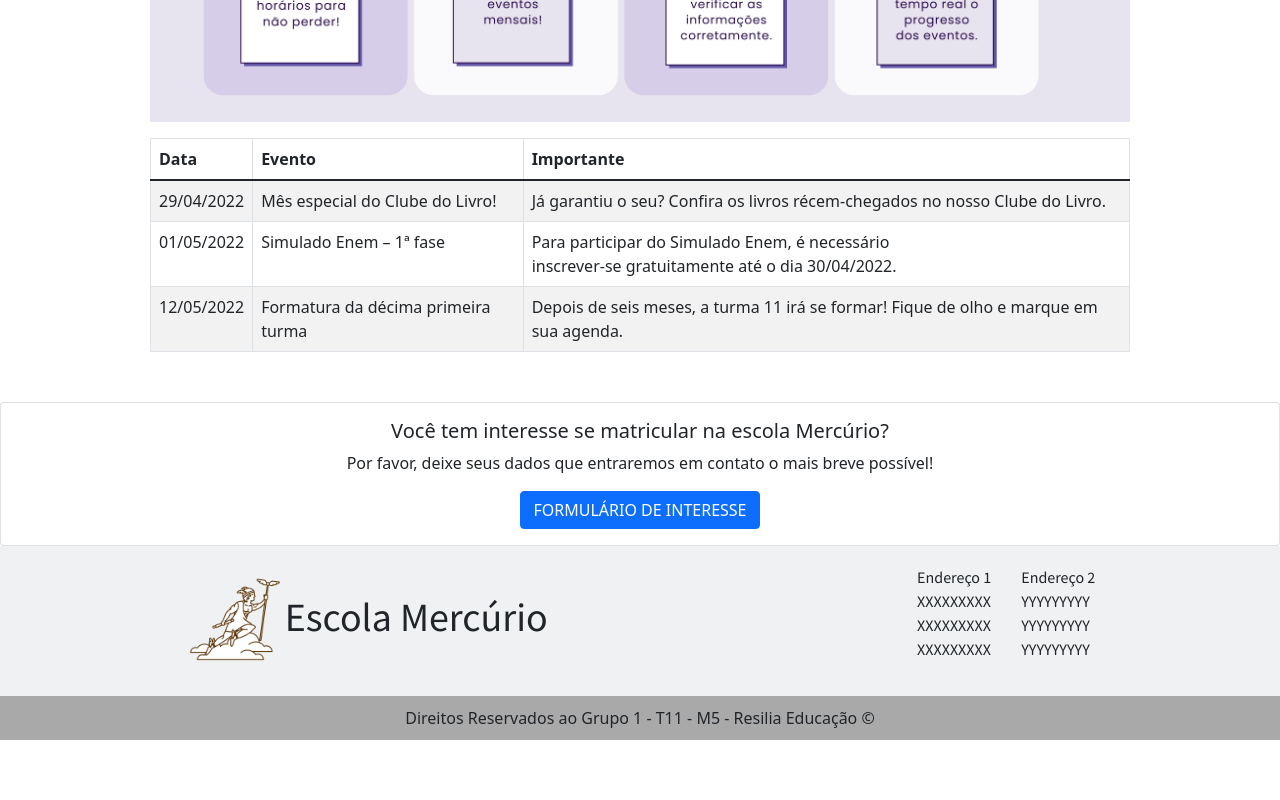
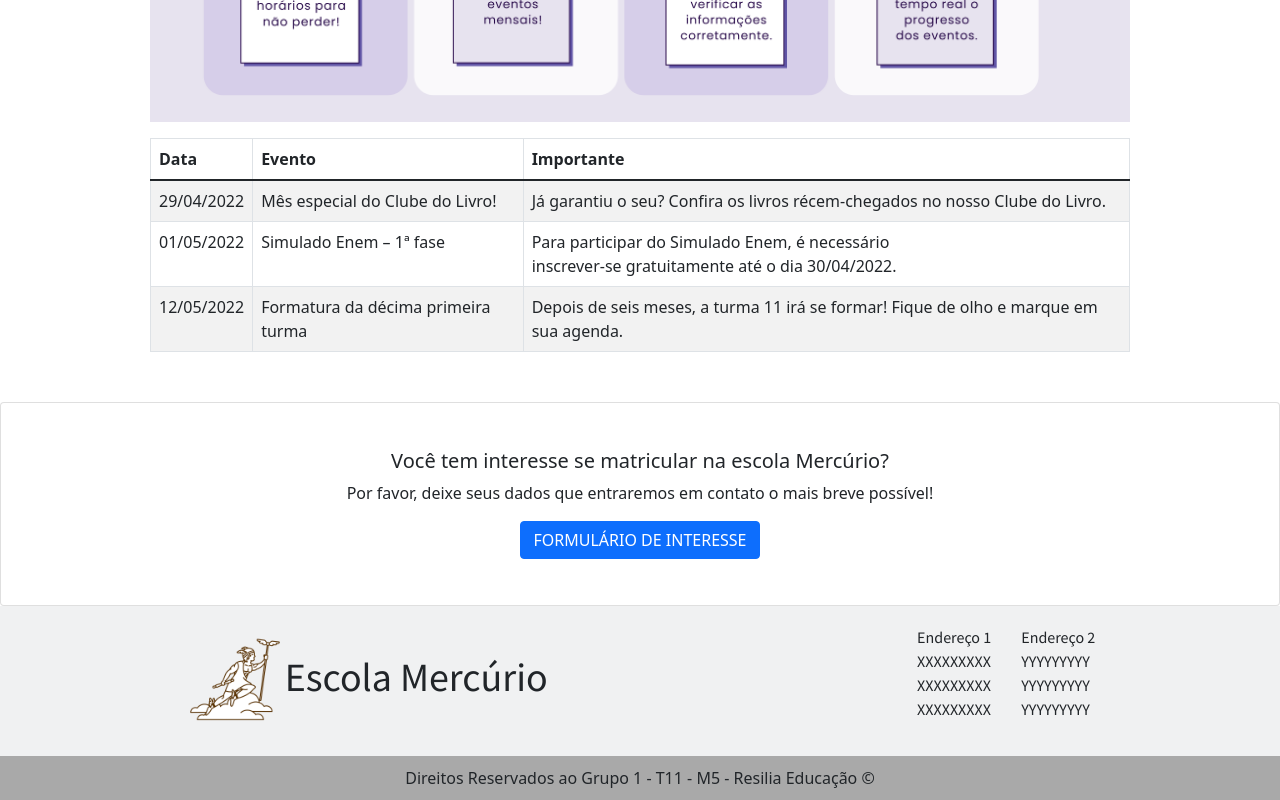
Before and after one commit to yagormoraes/projetoModulo5, a React (Create React App) app in the folder escola-mercurio/: page / in a window 1280 px wide. Shown: the part 1454-2254 px from the top of the page. Before the commit the page ends 2194 px from the top, so only its background shows below. Built offline with nearby package versions, Linux system fonts and the light colour scheme.

Commit message:
dei um espaçamento no card final de interesse

```diff
--- a/escola-mercurio/src/Pages/Home/home.css
+++ b/escola-mercurio/src/Pages/Home/home.css
@@ -36,6 +36,10 @@
     height: 50px;
   }
 
-  td {
+  .text-center {
       padding: 30px;
   }
+
+  .table-espaco {
+    padding: 30px;
+  }
--- a/escola-mercurio/src/Pages/Home/home.jsx
+++ b/escola-mercurio/src/Pages/Home/home.jsx
@@ -110,7 +110,7 @@ function Home () {
             </thead>
             <tbody>
                 <tr>
-                <td className='teste'>29/04/2022</td>
+                <td>29/04/2022</td>
                 <td>Mês especial do Clube do Livro!</td>
                 <td>Já garantiu o seu? Confira os livros récem-chegados no nosso Clube do Livro. </td>
                 </tr>
@@ -125,7 +125,6 @@ function Home () {
                 <td>Formatura da décima primeira turma</td>
                 <td>Depois de seis meses, a turma 11 irá se formar! Fique de olho e marque em sua agenda.</td>
                 </tr>
-
             </tbody>
         </Table>
         </div>
```
